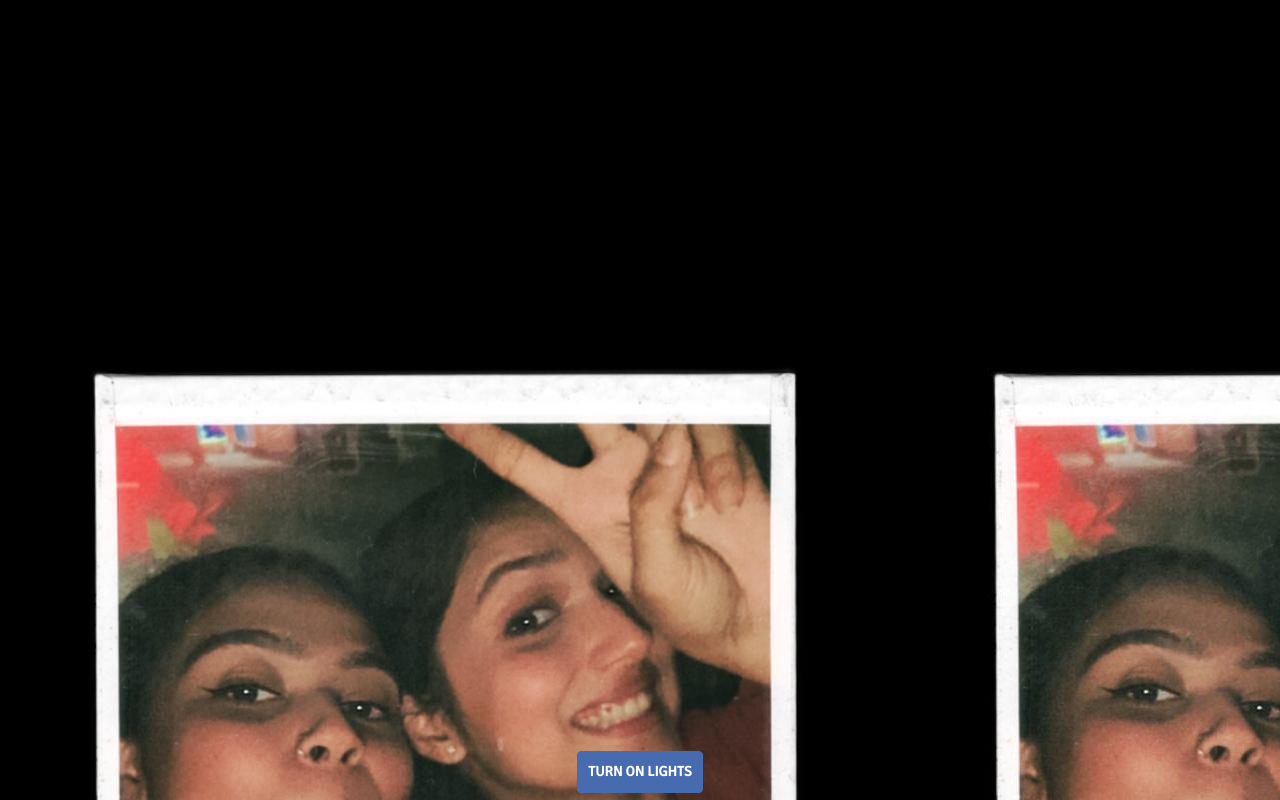
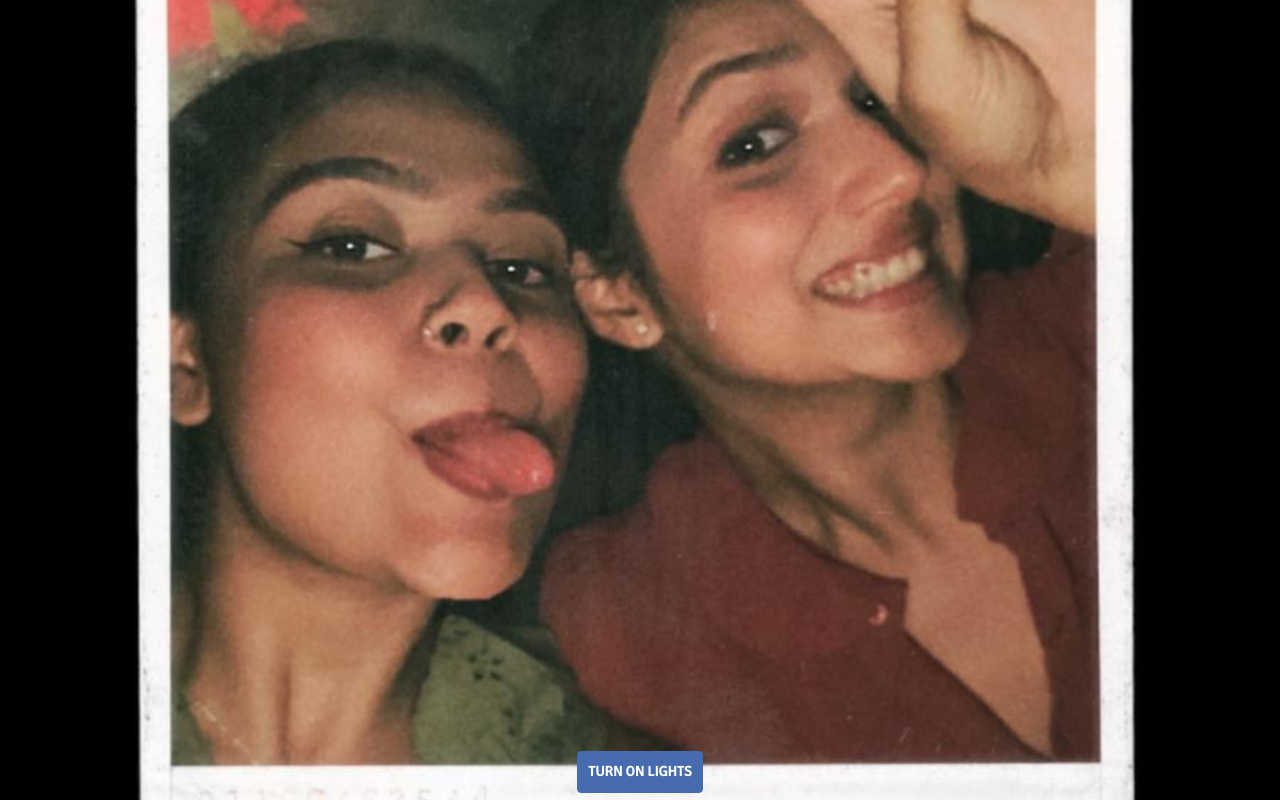
Before and after one commit to MR0098/ku-b, a plain HTML site: page index.html in a window 1280 px wide. Drawn offline with nearby package versions, Linux system fonts and the light colour scheme.

Commit message:
Update stylesheet.css

```diff
--- a/stylesheet.css
+++ b/stylesheet.css
@@ -7,7 +7,11 @@ body {
 	-ms-transition:background-color linear 5s;
 	transition:background-color linear 5s;
 	overflow-x:hidden;
-	background-image:url('KU.jpg')
+	background-image:url('KU.jpg');
+	 background-repeat: no-repeat;
+  	background-size: cover;
+  	background-position: center;
+  	background-attachment: fixed;
 }
 .container {
 	display: none;
```
